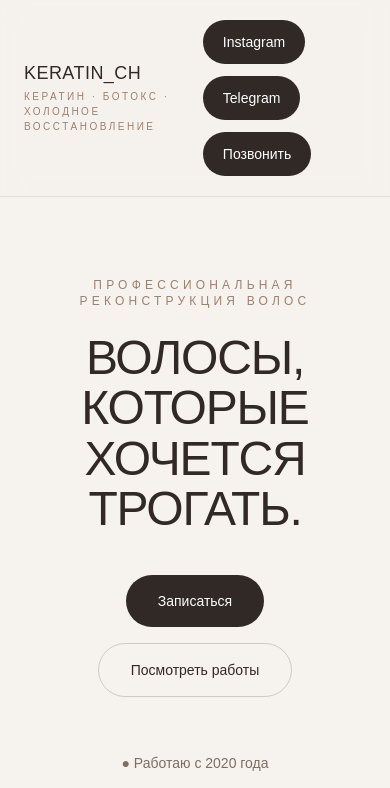
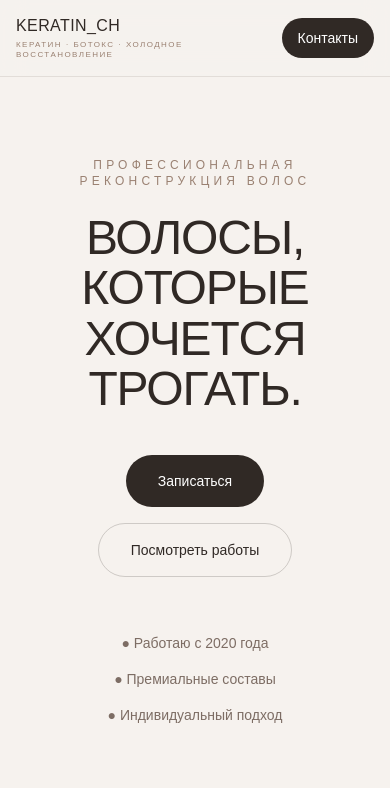
Before and after one commit to maratVard/hair-reconstruction, a Next.js app: page / in a window 390 px wide. Shown: the top 788 px of the page. Built offline with nearby package versions, Linux system fonts and the light colour scheme.

Commit message:
Improve mobile header

```diff
--- a/app/page.tsx
+++ b/app/page.tsx
@@ -7,16 +7,20 @@ export default function Home() {
     <main className="min-h-screen bg-[#f6f2ee] text-[#302925]">
      {/* ================= HEADER ================= */}
 <header className="sticky top-0 z-50 border-b border-[#302925]/10 bg-[#f6f2ee]/90 backdrop-blur-md">
-        <div className="mx-auto flex max-w-7xl items-center justify-between px-6 py-5">
-        <div className="flex flex-col">
-        <div className="text-lg font-medium tracking-wide leading-tight">
+  <div className="mx-auto flex max-w-7xl items-center justify-between gap-4 px-4 py-4 md:px-6 md:py-5">
+
+    {/* LOGO */}
+    <div className="flex min-w-0 flex-col">
+      <div className="text-base font-medium tracking-wide leading-tight md:text-lg">
         KERATIN_CH
       </div>
-        <div className="mt-1 text-[10px] uppercase tracking-[0.25em] text-[#9a8172]">
+
+      <div className="mt-1 max-w-[180px] text-[8px] uppercase leading-tight tracking-[0.18em] text-[#9a8172] md:max-w-none md:text-[10px] md:tracking-[0.25em]">
         Кератин · Ботокс · Холодное восстановление
       </div>
     </div>
 
+    {/* NAVIGATION — только на компьютере */}
     <nav className="hidden items-center gap-8 text-sm text-[#6f625b] md:flex">
       <a href="#about" className="transition hover:text-[#302925]">
         О мастере
@@ -35,12 +39,19 @@ export default function Home() {
       </a>
     </nav>
 
-          <div className="flex flex-wrap gap-3">
+    {/* CONTACTS */}
+    <details className="relative">
+      <summary className="cursor-pointer list-none rounded-full bg-[#302925] px-4 py-2.5 text-sm font-medium text-white transition hover:bg-[#4b403a] md:px-5 md:py-3">
+        Контакты
+      </summary>
+
+      <div className="absolute right-0 top-12 flex w-48 flex-col gap-2 rounded-2xl border border-[#302925]/10 bg-[#f6f2ee] p-3 shadow-lg">
+
         <a
           href={instagram}
           target="_blank"
           rel="noopener noreferrer"
-             className="rounded-full bg-[#302925] px-5 py-3 text-sm font-medium text-white transition hover:bg-[#4b403a]"
+          className="rounded-xl px-4 py-3 text-sm text-[#302925] transition hover:bg-[#ebe3dd]"
         >
           Instagram
         </a>
@@ -49,18 +60,21 @@ export default function Home() {
           href={telegram}
           target="_blank"
           rel="noopener noreferrer"
-             className="rounded-full bg-[#302925] px-5 py-3 text-sm font-medium text-white transition hover:bg-[#4b403a]"
+          className="rounded-xl px-4 py-3 text-sm text-[#302925] transition hover:bg-[#ebe3dd]"
         >
           Telegram
         </a>
 
         <a
           href="tel:+79086707959"
-             className="rounded-full bg-[#302925] px-5 py-3 text-sm font-medium text-white transition hover:bg-[#4b403a]"
+          className="rounded-xl px-4 py-3 text-sm text-[#302925] transition hover:bg-[#ebe3dd]"
         >
           Позвонить
         </a>
+
       </div>
+    </details>
+
   </div>
 </header>
 
```
Lines whose indentation alone changed are shown as unchanged.
